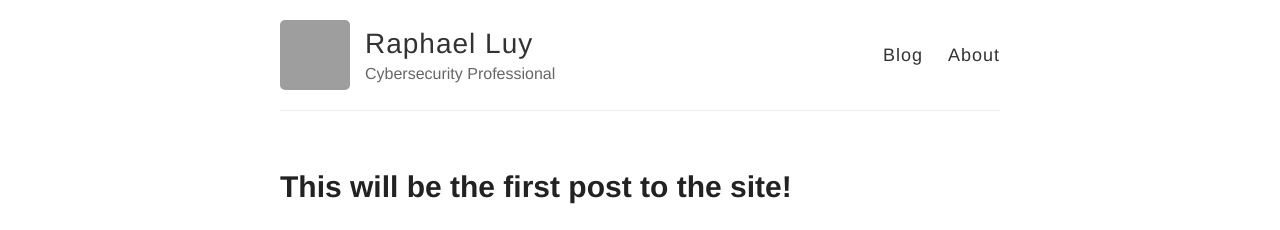
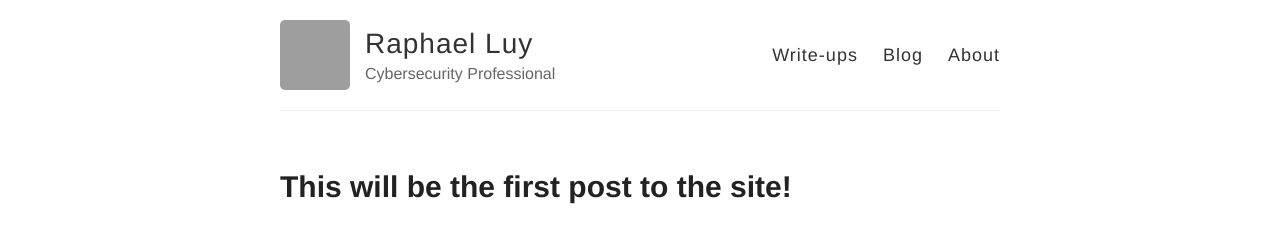
Before and after one commit to jeremiahluy/jeremiahluy.github.io, a Jekyll site: the page built from blog.html, in a window 1280 px wide. Shown: the top 230 px of the page. Built offline with Jekyll 4.4.1, drawn with Linux system fonts in a browser that asks for light colours; grey boxes are pictures that could not be loaded.

Commit message:
Update default.html

```diff
--- a/_layouts/default.html
+++ b/_layouts/default.html
@@ -27,7 +27,8 @@
           </div>
 
           <nav>
-            <a href="{{ site.baseurl }}/">Blog</a>
+            <a href="{{ site.baseurl }}/">Write-ups</a>
+            <a href="{{ site.baseurl }}/blog">Blog</a>
             <a href="{{ site.baseurl }}/about">About</a>
           </nav>
         </header>
```
